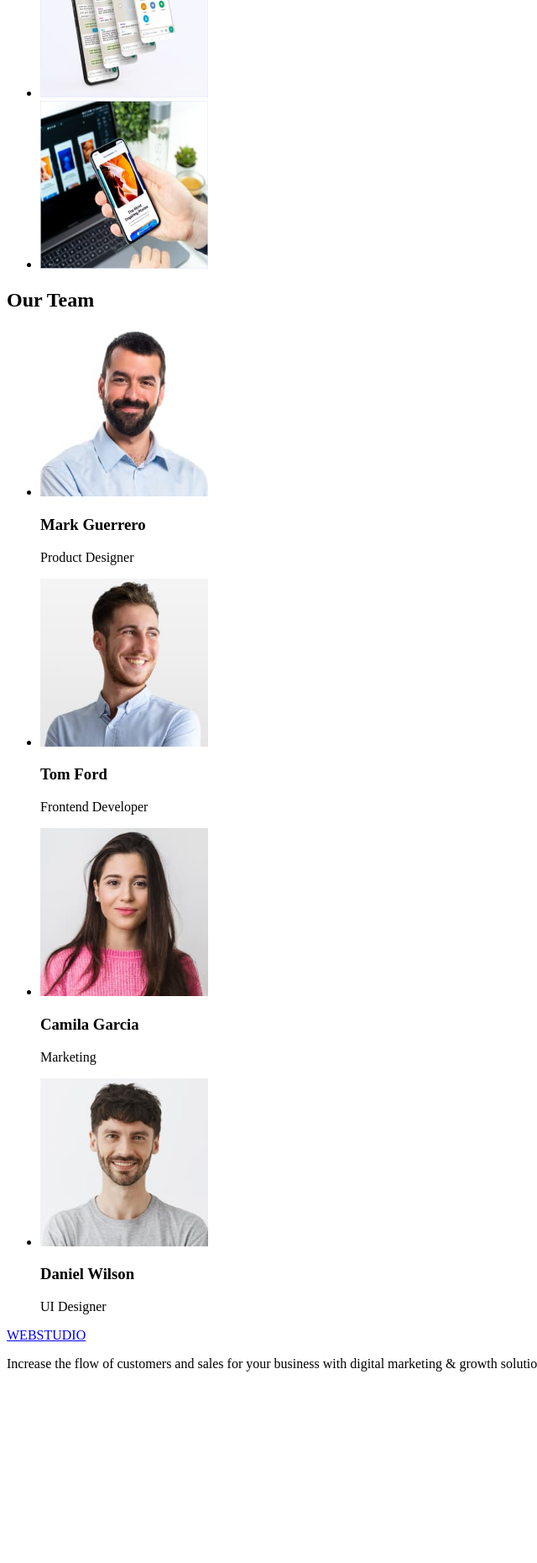
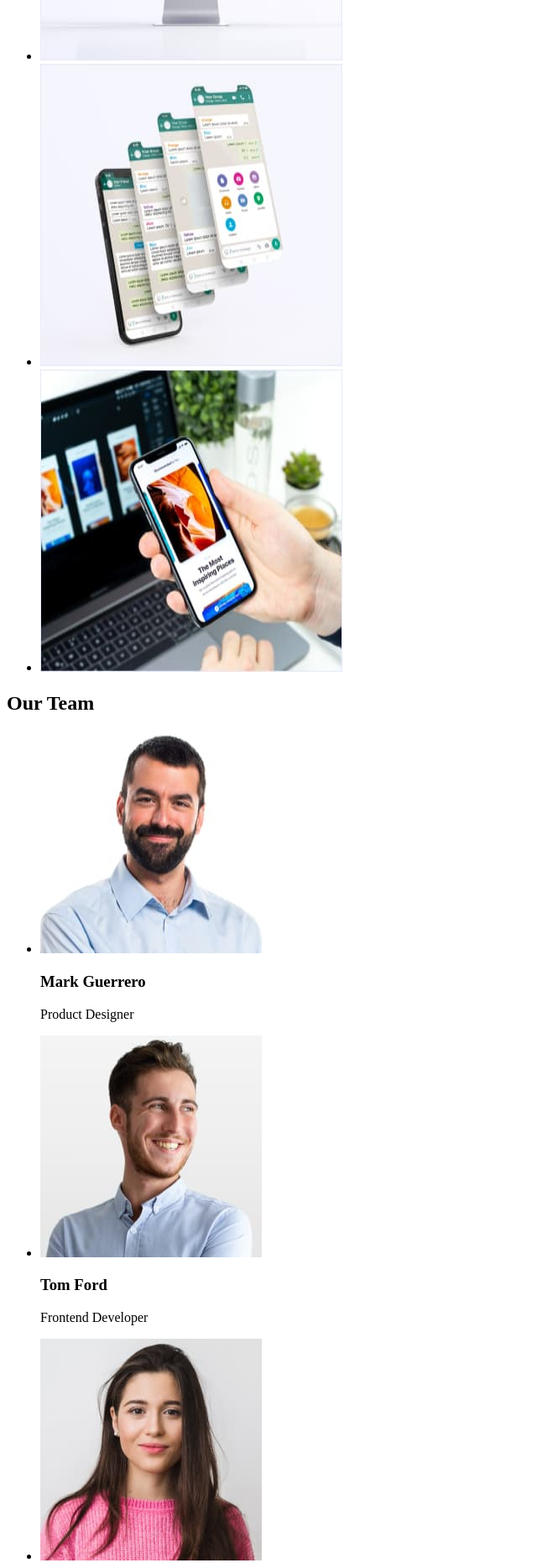
Before and after one commit to anfishka/goit-markup-hw-01, a plain HTML site: page index.html in a window 1280 px wide. Shown: the part 900-2761 px from the top of the page at 84% size, without its empty margins (0-640 px from the left). Before the commit the page ends 2549 px from the top, so only its background shows below. Drawn offline with Linux system fonts and the light colour scheme.

Commit message:
main, refactor file for validation

```diff
--- a/index.html
+++ b/index.html
@@ -10,8 +10,7 @@
     <!--Header section -->
     <header>
       <nav>
-        <!--Logo-->
-        <a href="./index.html">WEBSTUDIO</a>
+        <a href="./index.html">WebStudio</a>
         <ul>
           <li><a href="#Studio">Studio</a></li>
           <li><a href="#Portfolio">Portfolio</a></li>
@@ -73,22 +72,22 @@
         <h2>What are we doing</h2>
         <ul>
           <li>
-            <img src="./images/we-are-doing/1.jpg" alt="pc" width="200" height="200" />
+            <img src="./images/we-are-doing/1.jpg" alt="pc" width="360" height="360" />
           </li>
           <li>
             <img
               src="./images/we-are-doing/2.jpg"
               alt="windows of smartphone"
-              width="200"
-              height="200"
+              width="360"
+              height="360"
             />
           </li>
           <li>
             <img
               src="./images/we-are-doing/3.jpg"
               alt="smartphone and pc"
-              width="200"
-              height="200"
+              width="360"
+              height="360"
             />
           </li>
         </ul>
@@ -99,22 +98,22 @@
         <h2>Our Team</h2>
         <ul>
           <li>
-            <img src="./images/our-team/1.jpg" alt="Mark Guerro" width="200" height="200" />
+            <img src="./images/our-team/1.jpg" alt="Mark Guerro" width="264" height="264" />
             <h3>Mark Guerrero</h3>
             <p>Product Designer</p>
           </li>
           <li>
-            <img src="./images/our-team/2.jpg" alt="Tom Ford" width="200" height="200" />
+            <img src="./images/our-team/2.jpg" alt="Tom Ford" width="264" height="264" />
             <h3>Tom Ford</h3>
             <p>Frontend Developer</p>
           </li>
           <li>
-            <img src="./images/our-team/3.jpg" alt="Camila Garcia" width="200" height="200" />
+            <img src="./images/our-team/3.jpg" alt="Camila Garcia" width="264" height="264" />
             <h3>Camila Garcia</h3>
             <p>Marketing</p>
           </li>
           <li>
-            <img src="./images/our-team/4.jpg" alt="Daniel Wilson" width="200" height="200" />
+            <img src="./images/our-team/4.jpg" alt="Daniel Wilson" width="264" height="264" />
             <h3>Daniel Wilson</h3>
             <p>UI Designer</p>
           </li>
@@ -124,9 +123,7 @@
 
     <!--Footer -->
     <footer>
-      <!--Logo-->
-      <a href="./index.html">WEBSTUDIO</a>
-
+      <a href="./index.html">WebStudio</a>
       <p>
         Increase the flow of customers and sales for your business with digital marketing & growth
         solutions.
```
